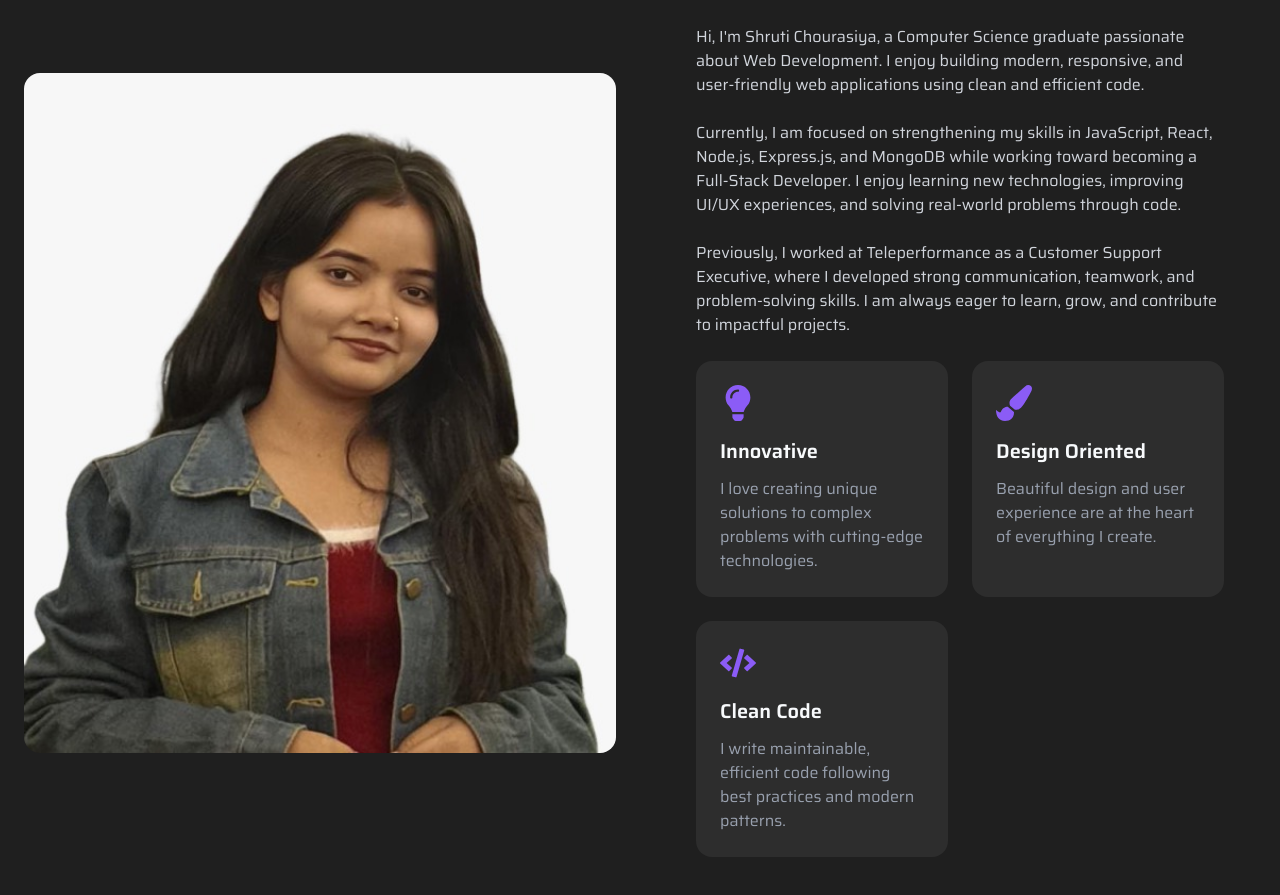
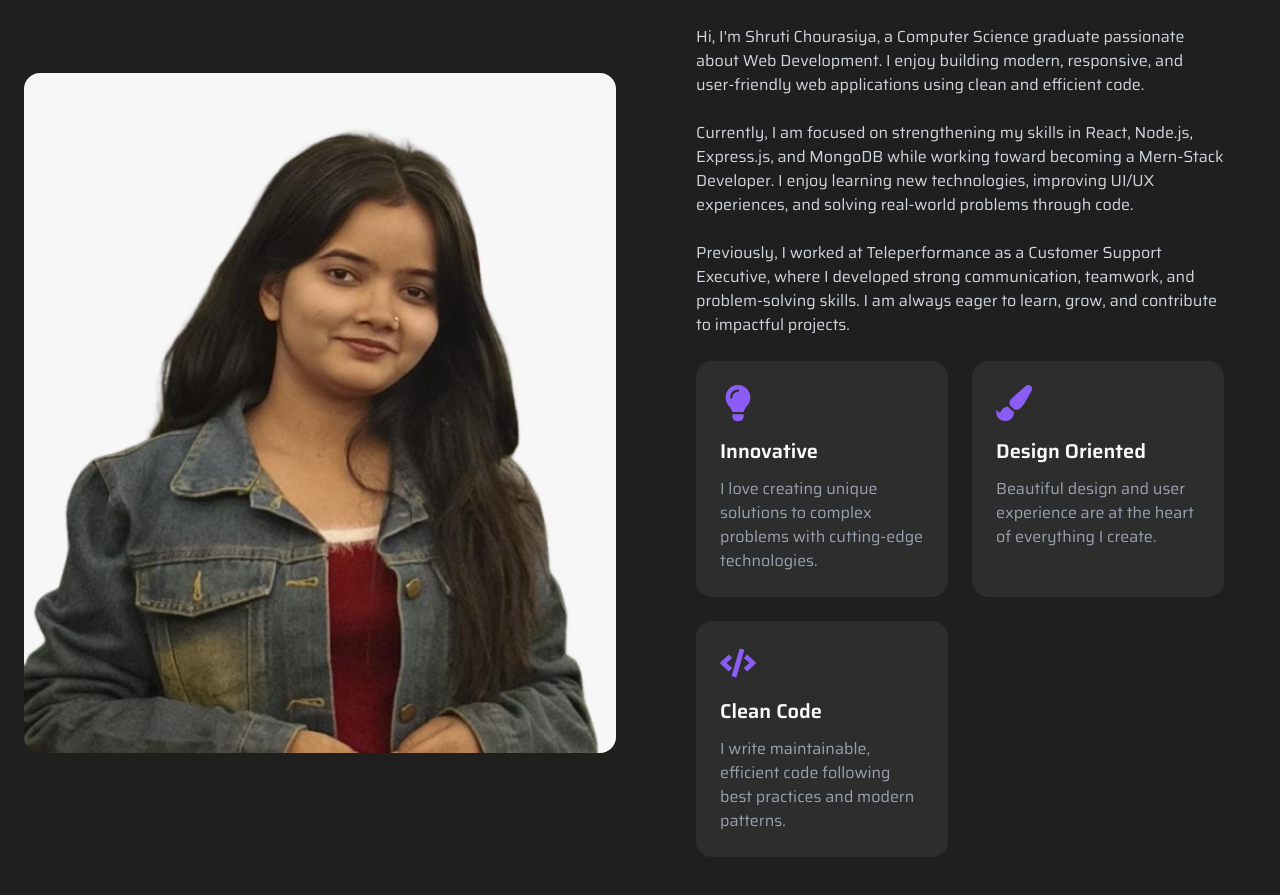
Before and after one commit to shruti-2103/MyPortfolio, a React (Vite) app: page / in a window 1280 px wide. Shown: the part 1083-1978 px from the top of the page. Built offline with nearby package versions, Linux system fonts and the light colour scheme; a web font is replaced by a local one.

Commit message:
Update About.jsx

```diff
--- a/src/components/About.jsx
+++ b/src/components/About.jsx
@@ -45,7 +45,7 @@ const About = () => {
                             <p className='text-gray-300 mb-6'>
                                 Hi, I'm Shruti Chourasiya, a Computer Science graduate passionate about Web Development. I enjoy building modern, responsive, and user-friendly web applications using clean and efficient code.</p>
                            <p className='text-gray-300 mb-6'>
-                               Currently, I am focused on strengthening my skills in JavaScript, React, Node.js, Express.js, and MongoDB while working toward becoming a Full-Stack Developer. I enjoy learning new technologies, improving UI/UX experiences, and solving real-world problems through code. </p>
+                               Currently, I am focused on strengthening my skills in React, Node.js, Express.js, and MongoDB while working toward becoming a Mern-Stack Developer. I enjoy learning new technologies, improving UI/UX experiences, and solving real-world problems through code. </p>
 
                             <p className='text-gray-300 mb-6'>
                                 Previously, I worked at Teleperformance as a Customer Support Executive, where I developed strong communication, teamwork, and problem-solving skills. I am always eager to learn, grow, and contribute to impactful projects.</p>
```
